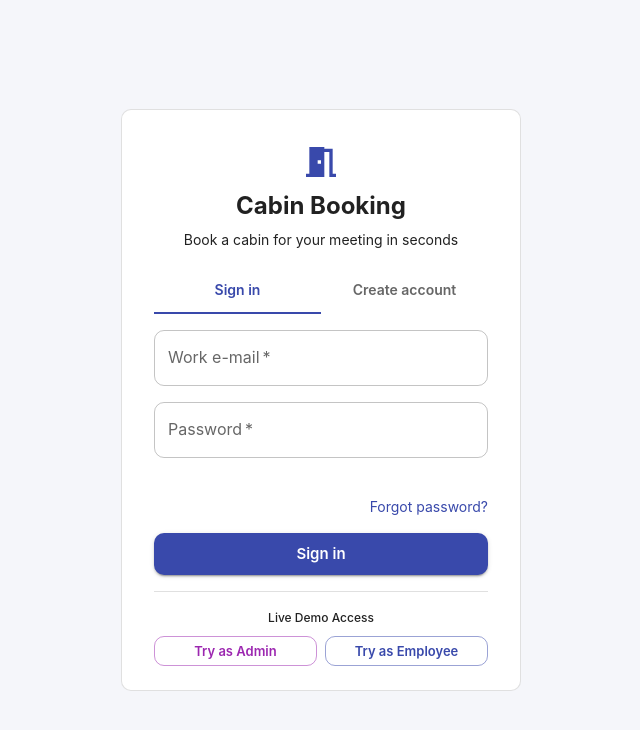
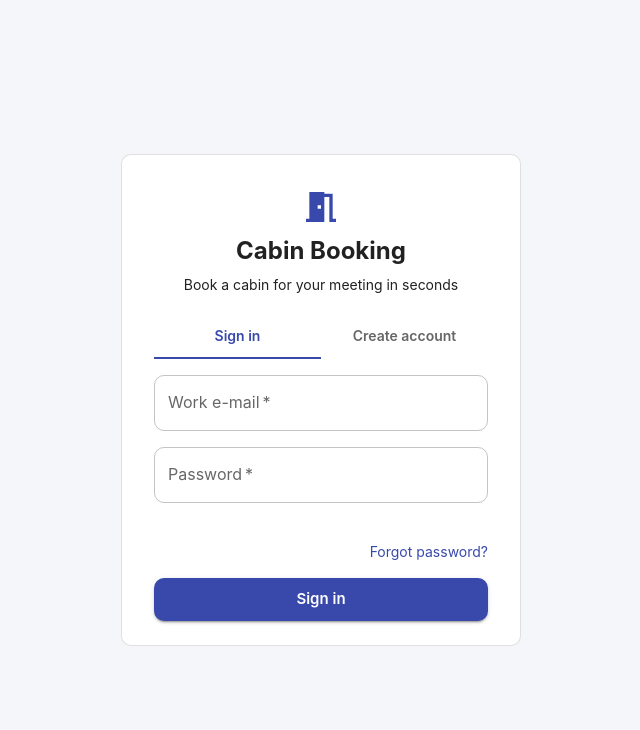
Before and after one commit to aryanjadhav-developer/meeting-room-booking, a React (Vite) app in the folder client/: page / in a window 1280 px wide. Shown: the top 730 px of the page, without its empty margins (319-959 px from the left). Built offline with nearby package versions, Linux system fonts and the light colour scheme.

Commit message:
feat: remove demo access buttons from login page

```diff
--- a/client/src/pages/LoginPage.tsx
+++ b/client/src/pages/LoginPage.tsx
@@ -117,43 +117,6 @@ export function LoginPage() {
               {busy ? "Please wait…" : mode === "login" ? "Sign in" : "Create account"}
             </Button>
 
-            {mode === "login" && (
-              <Box sx={{ mt: 2, pt: 2, borderTop: 1, borderColor: "divider" }}>
-                <Typography variant="caption" color="text.secondary" sx={{ display: "block", mb: 1, textAlign: "center", fontWeight: 500 }}>
-                  Live Demo Access
-                </Typography>
-                <Stack direction="row" spacing={1}>
-                  <Button
-                    fullWidth
-                    variant="outlined"
-                    size="small"
-                    color="secondary"
-                    disabled={busy}
-                    onClick={() => {
-                      setEmail("demo.admin@example.com");
-                      setPassword("DemoAdmin123!");
-                      login("demo.admin@example.com", "DemoAdmin123!").catch((err) => setError((err as Error).message));
-                    }}
-                  >
-                    Try as Admin
-                  </Button>
-                  <Button
-                    fullWidth
-                    variant="outlined"
-                    size="small"
-                    color="primary"
-                    disabled={busy}
-                    onClick={() => {
-                      setEmail("alex.carter@example.com");
-                      setPassword("DemoPass123!");
-                      login("alex.carter@example.com", "DemoPass123!").catch((err) => setError((err as Error).message));
-                    }}
-                  >
-                    Try as Employee
-                  </Button>
-                </Stack>
-              </Box>
-            )}
           </Stack>
         </CardContent>
       </Card>
```
